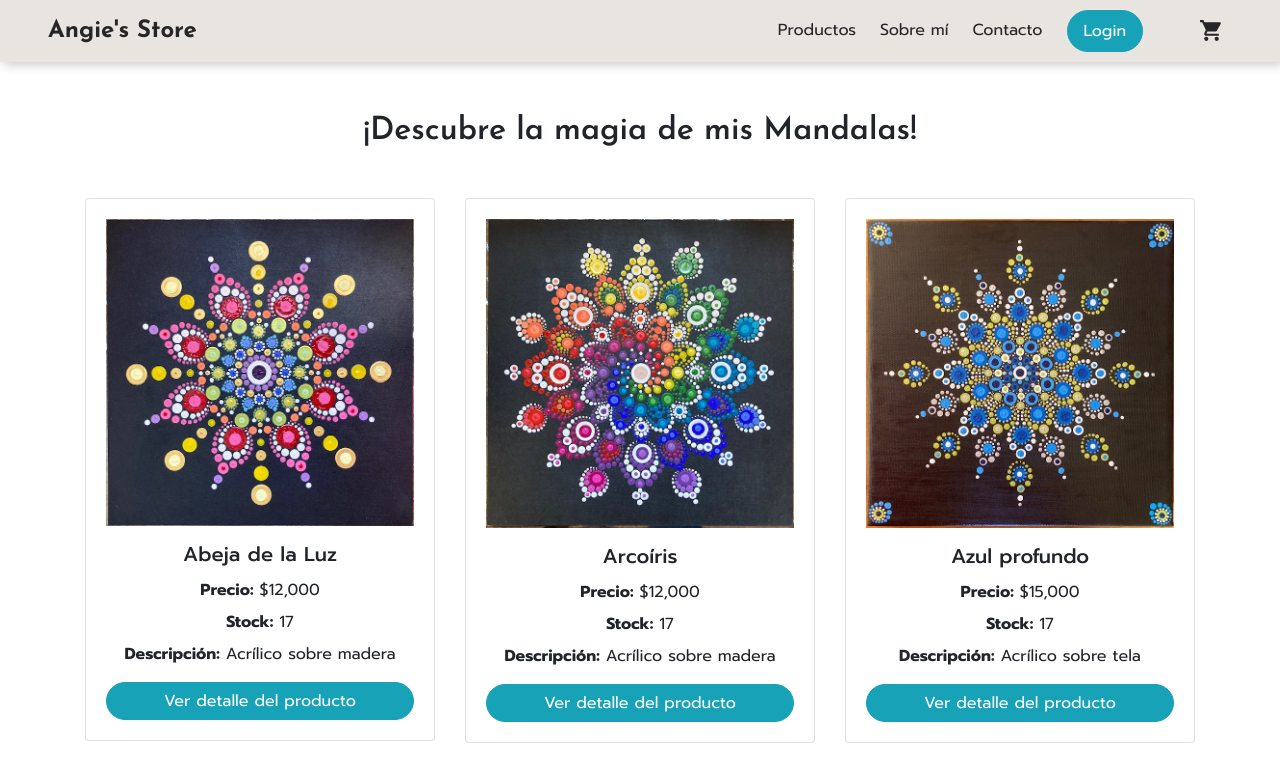
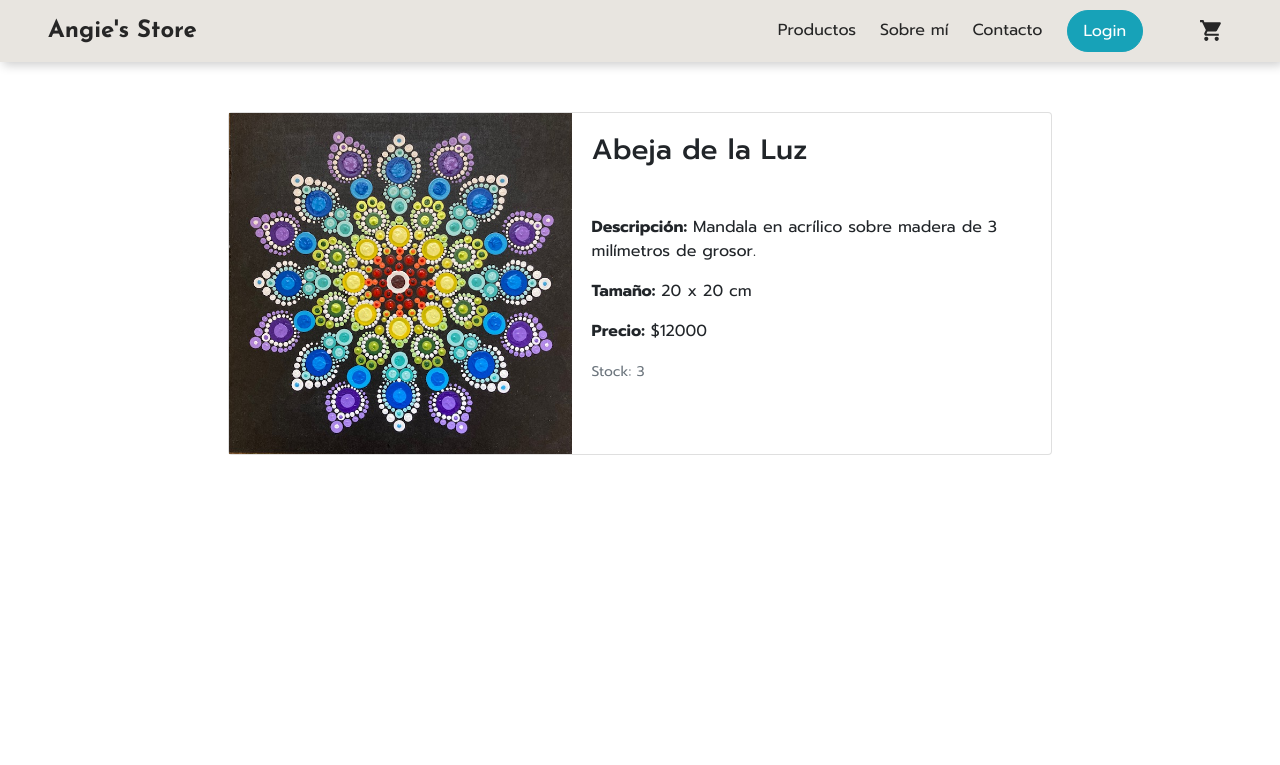
Before and after one commit to Angeles84/Idea-Apellido, a React (Create React App) app: page /item/1 in a window 1280 px wide. Shown: the top 765 px of the page. Built offline with nearby package versions, Linux system fonts and the light colour scheme.

Commit message:
detalle del producto

```diff
--- a/src/App.js
+++ b/src/App.js
@@ -1,14 +1,16 @@
 import React from 'react'
 import './App.css';
 
-import ItemListContainer from './components/ItemListContainer/ItemListContainer.jsx';
+//import ItemListContainer from './components/ItemListContainer/ItemListContainer.jsx';
 import NavBar from './components/NavBar/NavBar.jsx';
+import ItemDetailContainer from './components/ItemDetailContainer/ItemDetailContainer';
 
 function App() {
   return (
     <div className="App">
       <NavBar />
-      <ItemListContainer greeting="¡Descubre la magia de mis Mandalas!"/>
+      {/* <ItemListContainer greeting="¡Descubre la magia de mis Mandalas!"/> */}
+      <ItemDetailContainer />
     </div>
   );
 }
--- a/src/components/Item/Item.jsx
+++ b/src/components/Item/Item.jsx
@@ -5,10 +5,10 @@ import './Item.css'
 const Item = ({ id, title, price, imagen, stock, size, description }) => {
   return (
     <div className="col-12 col-md-6 col-lg-4">
-      <div className="card mb-4">
+      <div className="card mb-4 text-left">
         <div className="card-body">
           <img className="img-fluid" src={imagen} alt="" />
-          <h5 className="card-title mt-3">{title}</h5>
+          <h5 className="card-title mt-3"><b>{title}</b></h5>
           <p className="card-text mb-2"><b>Precio:</b> ${price.toLocaleString()}</p>
           <p className="card-text mb-2"><b>Stock:</b> {stock}</p>
           <p className="card-text mb-2"><b>Descripción:</b> {description} </p>
--- /dev/null
+++ b/src/components/ItemDetail/ItemDetail.jsx
@@ -0,0 +1,32 @@
+import React from 'react'
+import PropTypes from 'prop-types'
+import './ItemDetail.css'
+
+const ItemDetail = ({cardDetalle}) => {
+  return (
+    <div className="col-12 col-md-8 mx-auto mt-5 pt-5">
+      <div className="card my-3 text-left" >
+        <div className="row no-gutters">
+          <div className="col-md-5">
+            <img className="img-fluid" src={cardDetalle.imagen} alt="..."/>
+          </div>
+          <div className="col-md-7">
+            <div className="card-body">
+              <h3 className="card-title mb-5">{cardDetalle.title}</h3>
+              <p className="card-text"><b>Descripción:</b> {cardDetalle.description}</p>
+              <p className="card-text"><b>Tamaño:</b> {cardDetalle.size}</p>
+              <p className="card-text"><b>Precio:</b> ${cardDetalle.price}</p>
+              <p className="card-text"><small className="text-muted">Stock: {cardDetalle.stock}</small></p>
+            </div>
+          </div>
+        </div>
+      </div>
+    </div>
+  )
+}
+
+ItemDetail.propTypes = {
+
+}
+
+export default ItemDetail
--- /dev/null
+++ b/src/components/ItemDetailContainer/ItemDetailContainer.jsx
@@ -0,0 +1,36 @@
+import React , {useEffect} from 'react'
+import ItemDetail from '../ItemDetail/ItemDetail'
+import florChakras from '../../assets/img/flor-chakras.jpg'
+
+const ItemDetailContainer = () => {
+
+  const [detalle, setDetalle] = React.useState({})
+
+  const objetoDetalle = {
+    title: 'Abeja de la Luz',
+    imagen: florChakras,
+    size: '20 x 20 cm',
+    price: 12000,
+    stock: 3 ,
+    description: 'Mandala en acrílico sobre madera de 3 milímetros de grosor.'
+  }
+
+  const promesa = new Promise((resolve, reject) => {
+    setTimeout(() => resolve(objetoDetalle), 2000);
+  });
+
+  useEffect(() => {
+    promesa.then(resp =>
+      setDetalle(resp))
+      console.log(detalle)
+  }, [])
+
+  return (
+    <div>
+      <ItemDetail cardDetalle={detalle} />
+    </div>
+  )
+}
+
+
+export default ItemDetailContainer
--- a/src/components/ItemList/ItemList.jsx
+++ b/src/components/ItemList/ItemList.jsx
@@ -6,11 +6,11 @@ import Item from '../Item/Item'
 const ItemList = ({listmandalas}) => {
   return (
     <div className="row">
-        {
-          listmandalas.map( (mandala , index) =>
-            <Item title={mandala.title} imagen={mandala.imagen} price={mandala.price} size={mandala.size} stock={17} description={mandala.description} key={index}/>
-          )
-        }
+      {
+        listmandalas.map( (mandala , index) =>
+          <Item title={mandala.title} imagen={mandala.imagen} price={mandala.price} size={mandala.size} stock={mandala.stock} description={mandala.description} key={index}/>
+        )
+      }
       <div>
         <ItemCount stock={5} initial={1}/>
       </div>
```
Also changed, not shown: src/components/ItemDetail/ItemDetail.css (added), src/components/ItemDetailContainer/ItemDetailContainer.css (added).
